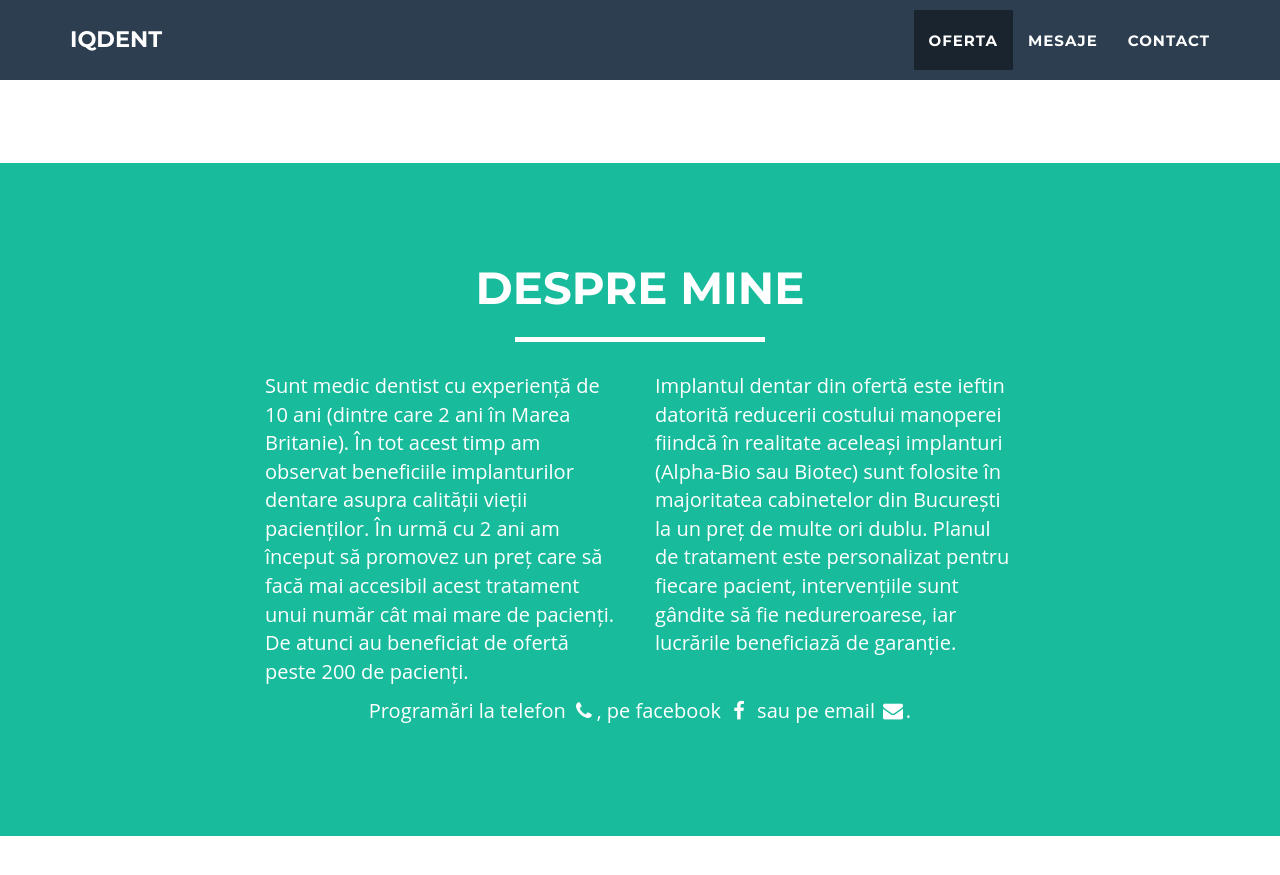
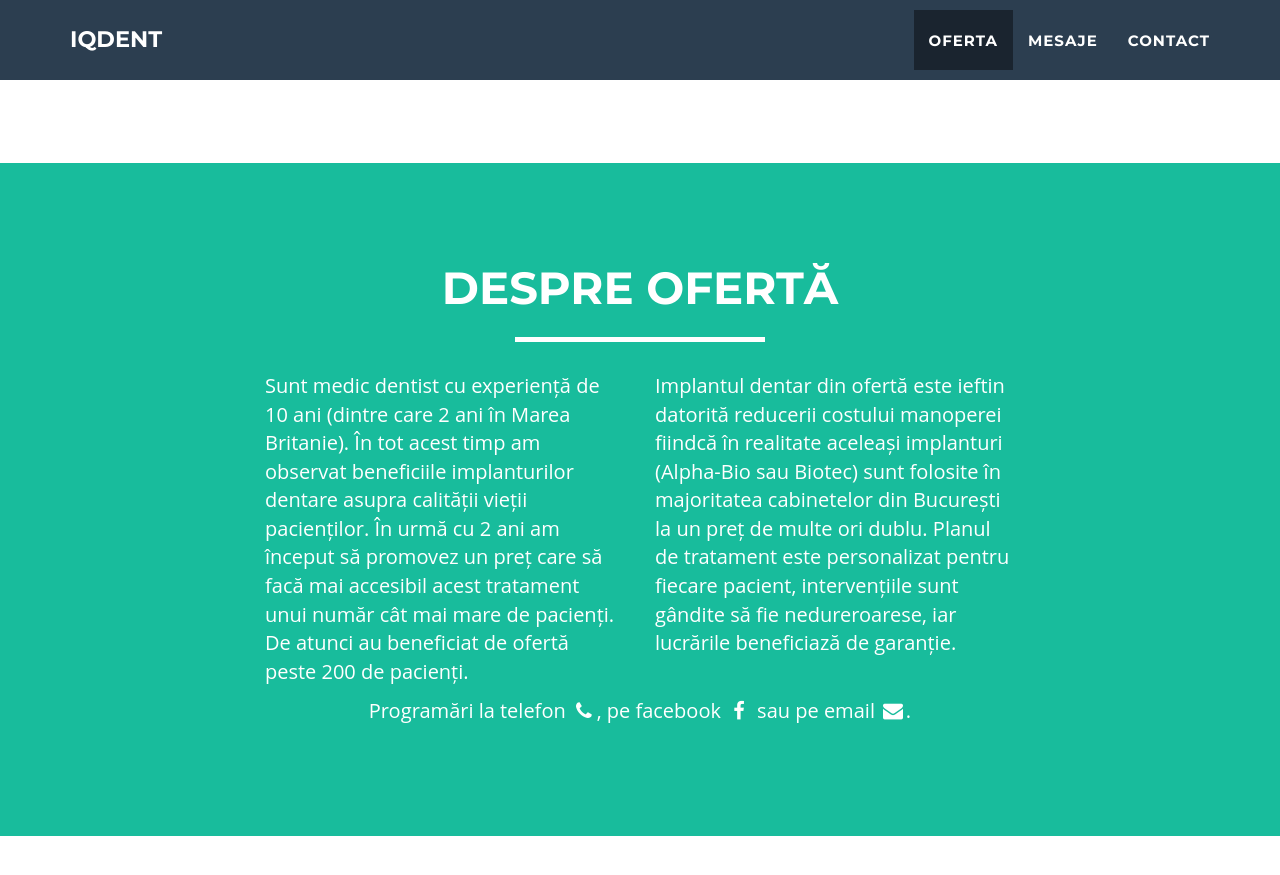
Before and after one commit to littledentgopo/offerdent, a Jekyll site: the page built from index.html, in a window 1280 px wide and 900 px high, scrolled down 1391 px. Shown: the top 875 px of the window. Built offline with Jekyll 4.4.1, drawn with Linux system fonts in a browser that asks for light colours.

Commit message:
merging questions

```diff
--- a/_includes/section-about.html
+++ b/_includes/section-about.html
@@ -2,7 +2,7 @@
         <div class="container">
             <div class="row">
                 <div class="col-lg-12 text-center">
-                    <h2>Despre mine</h2>
+                    <h2>Despre Ofertă</h2>
                     <hr class="star-light">
                 </div>
             </div>
```
